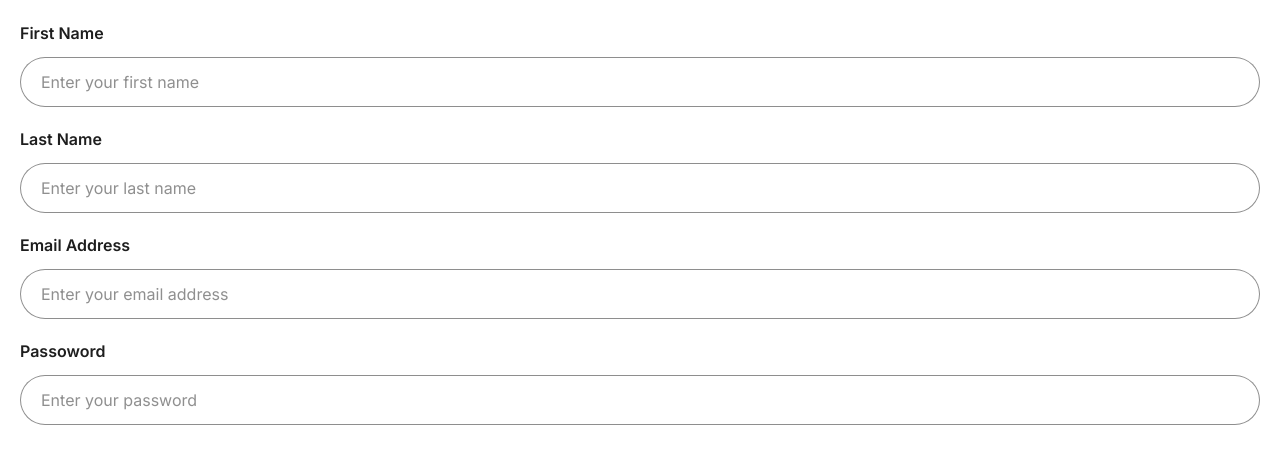
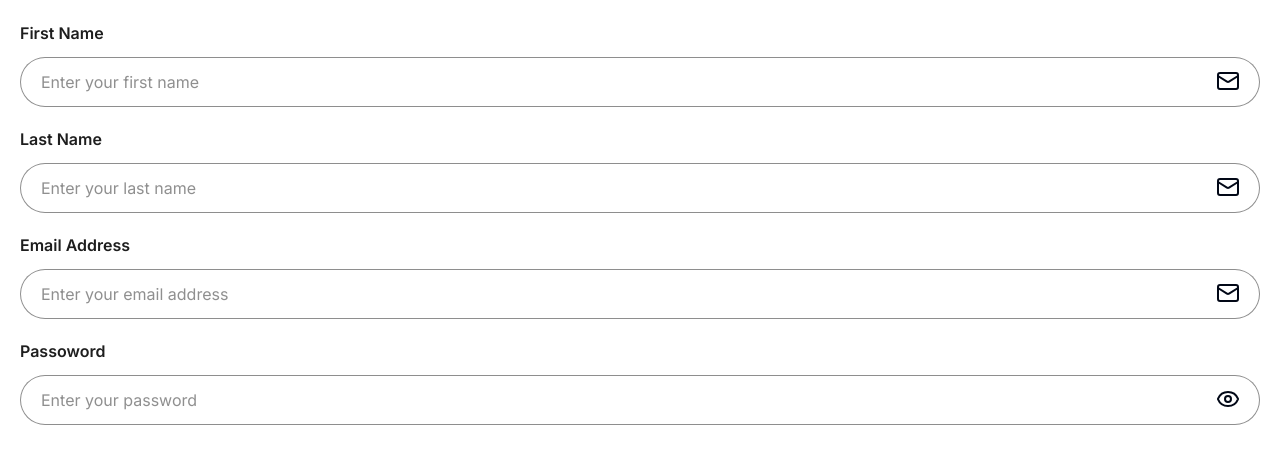
Before and after one commit to Enielect/agro-predict, a Next.js app: page /signup in a window 1280 px wide. Shown: the part 141-602 px from the top of the page. Built offline with nearby package versions, Linux system fonts and the light colour scheme.

Commit message:
Update Input component to accept the icon prop

```diff
--- a/app/(auth)/_components/LoginForm.tsx
+++ b/app/(auth)/_components/LoginForm.tsx
@@ -7,6 +7,8 @@ import CheckBoxInfo from "@/app/(auth)/_components/CheckBoxInfo";
 import Button from "@/app/(auth)/_components/Button";
 import { useFormState, useFormStatus } from "react-dom";
 import { loginAction } from "@/app/actions/auth";
+import { MailIcon } from "@/components/Profile.Page";
+import { EyeIcon } from "lucide-react";
 
 const LoginForm = () => {
   const [state, action] = useFormState(loginAction, undefined);
@@ -17,6 +19,7 @@ const LoginForm = () => {
       <Label type="login" />
       <div className="py-5 space-y-5">
         <Input
+        icon={<MailIcon />}
           inputName="email"
           label="Email Address"
           placeholder="Enter your email address"
@@ -27,6 +30,7 @@ const LoginForm = () => {
           <p className="text-red-500 text-sm">{state.errors.email}</p>
         )}
         <Input
+        icon={<EyeIcon />}
           inputName="password"
           label="Password"
           placeholder="Enter your password"
--- a/app/(auth)/_components/RecoverAccount.Page.tsx
+++ b/app/(auth)/_components/RecoverAccount.Page.tsx
@@ -1,10 +1,12 @@
-"use client"
+"use client";
 
 import React, { useState } from "react";
 import Label from "./Label";
 import Input from "./Input";
 import Button from "./Button";
 import Link from "next/link";
+import { MailIcon, PhoneIcon } from "@/components/Profile.Page";
+import { EyeIcon } from "lucide-react";
 
 const RecoverAccountPage = () => {
   const [showing, setIsShowing] = useState("email");
@@ -18,6 +20,7 @@ const RecoverAccountPage = () => {
             description="A new password will be sent to the email you provided"
           />
           <Input
+            icon={<MailIcon />}
             inputName="email"
             label="Email Address"
             placeholder="Enter your email address"
@@ -47,6 +50,7 @@ const RecoverAccountPage = () => {
             description="A new password will be sent to the number you provided"
           />
           <Input
+            icon={<PhoneIcon />}
             inputName="phone-number"
             label="Phone Number"
             placeholder="Enter your phone number"
@@ -75,18 +79,21 @@ const RecoverAccountPage = () => {
             description="Enter the default password that was sent to you"
           />
           <Input
+            icon={<EyeIcon />}
             inputName={"default-password"}
             label={"Default Password"}
             placeholder={""}
             error={undefined}
           />
           <Input
+            icon={<EyeIcon />}
             inputName={"new-password"}
             label={""}
             placeholder={"Enter New Password"}
             error={undefined}
           />
           <Input
+            icon={<EyeIcon />}
             inputName={"confirm-new-password"}
             label={""}
             placeholder={"Confirm New Password"}
--- a/app/(auth)/_components/SignUpForm.tsx
+++ b/app/(auth)/_components/SignUpForm.tsx
@@ -8,6 +8,7 @@ import Button from "./Button";
 import { useFormState, useFormStatus } from "react-dom";
 import { signUpAction } from "@/app/actions/auth";
 import Link from "next/link";
+import { EyeIcon, Mail } from "lucide-react";
 
 const SignUpForm = () => {
   const [state, action] = useFormState(signUpAction, undefined);
@@ -17,6 +18,7 @@ const SignUpForm = () => {
       <Label type="signup" />
       <div className="py-5 space-y-5">
         <Input
+          icon={<Mail />}
           inputName="first-name"
           label="First Name"
           placeholder="Enter your first name"
@@ -26,6 +28,7 @@ const SignUpForm = () => {
           <p className="text-red-500 text-sm">{state.errors.first_name}</p>
         )}
         <Input
+          icon={<Mail />}
           inputName="last-name"
           label="Last Name"
           placeholder="Enter your last name"
@@ -35,6 +38,7 @@ const SignUpForm = () => {
           <p className="text-red-500 text-sm">{state.errors.last_name}</p>
         )}
         <Input
+          icon={<Mail />}
           inputName="email"
           label="Email Address"
           placeholder="Enter your email address"
@@ -44,6 +48,7 @@ const SignUpForm = () => {
           <p className="text-red-500 text-sm">{state.errors.email}</p>
         )}
         <Input
+          icon={<EyeIcon />}
           inputName="password"
           label="Passoword"
           placeholder="Enter your password"
--- a/components/Profile.Page.tsx
+++ b/components/Profile.Page.tsx
@@ -6,7 +6,7 @@ import Button from "@/app/(auth)/_components/Button";
 
 import dummyProfile from "@/public/dummy-profile.png";
 
-const UserIcon = () => {
+export const UserIcon = () => {
   return (
     <svg
       width="20"
@@ -26,7 +26,7 @@ const UserIcon = () => {
   );
 };
 
-const PhoneIcon = () => {
+export const PhoneIcon = () => {
   return (
     <svg
       xmlns="http://www.w3.org/2000/svg"
@@ -40,7 +40,7 @@ const PhoneIcon = () => {
   );
 };
 
-const MailIcon = () => {
+export const MailIcon = () => {
   return (
     <svg
       width="20"
```
